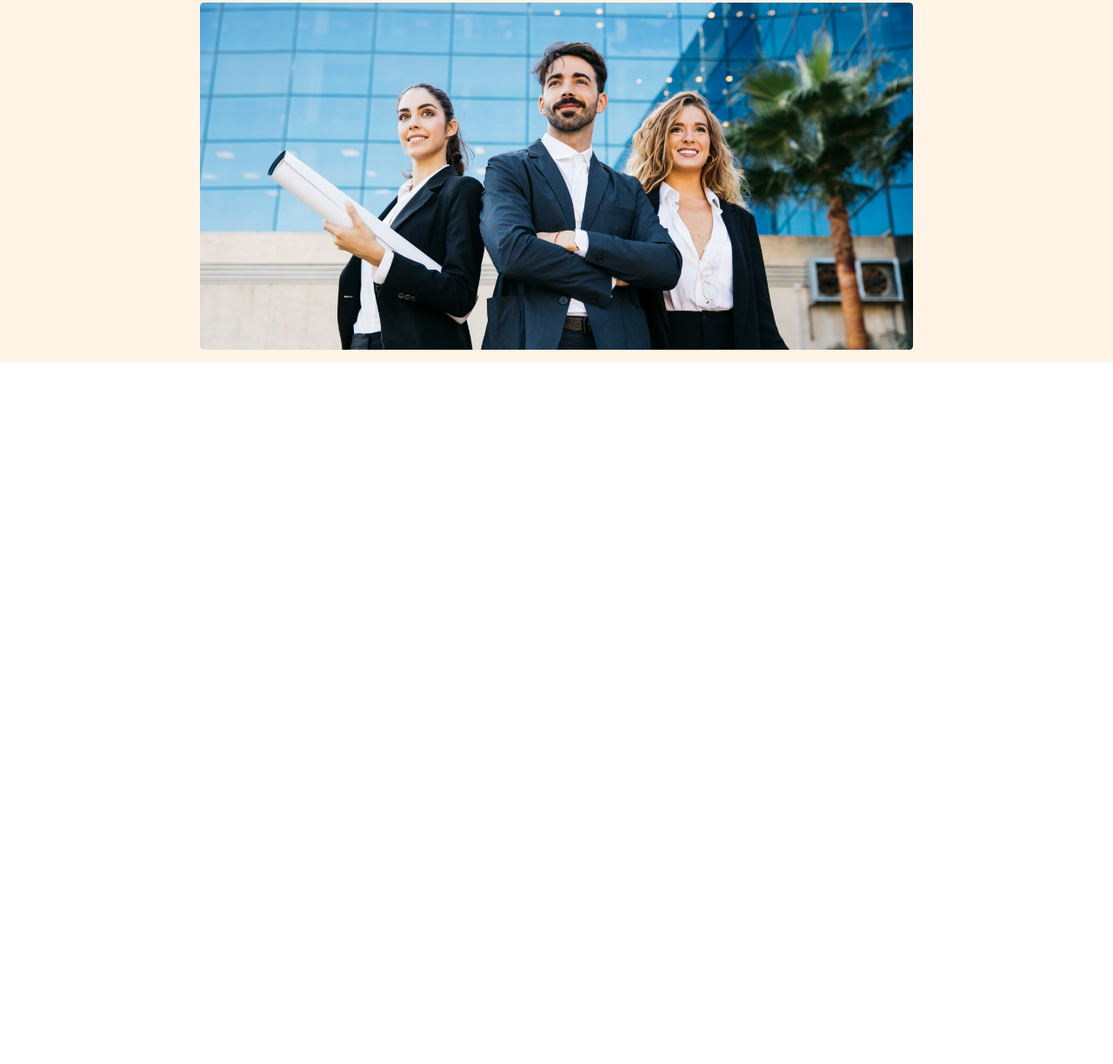
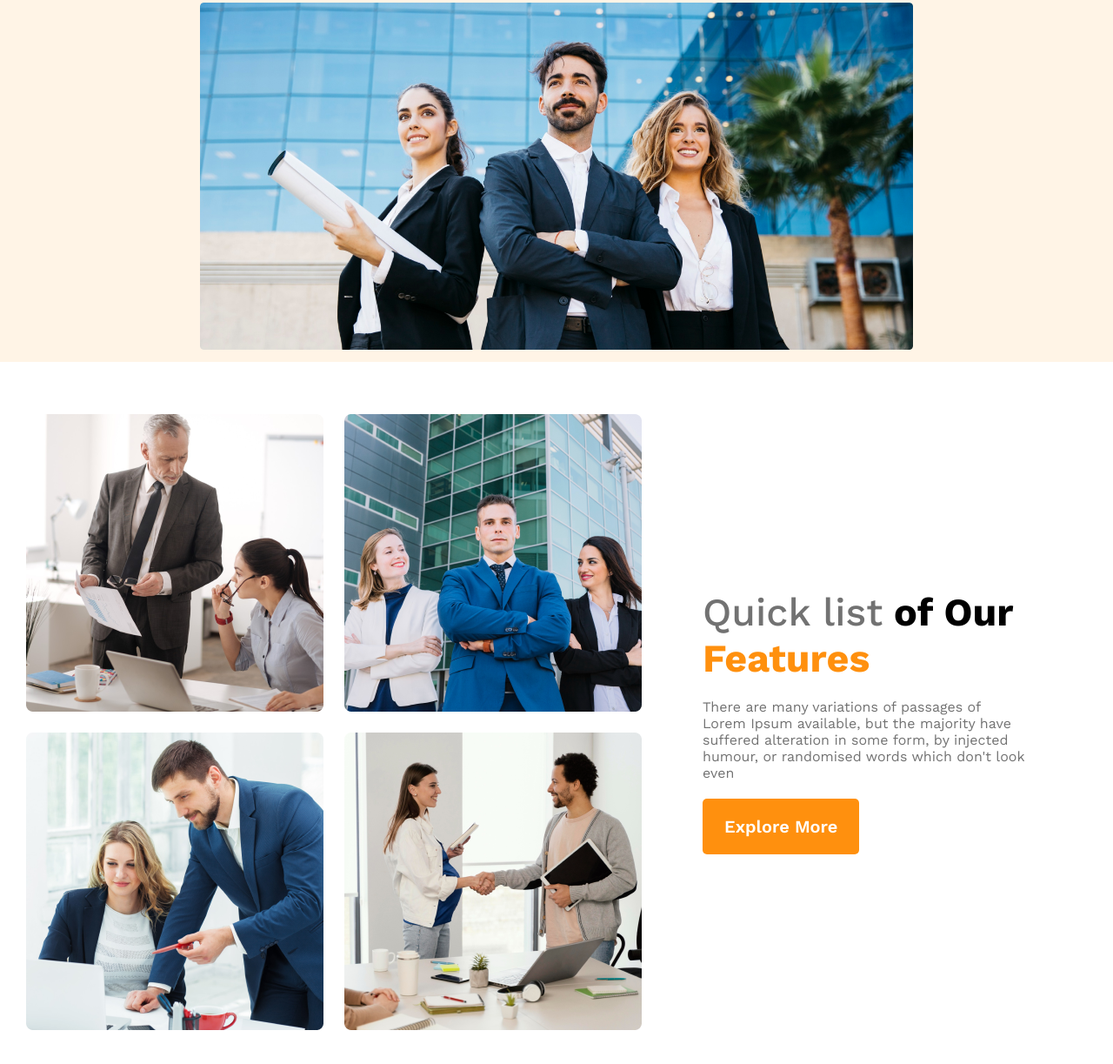
Before and after one commit to Shadman352126/g3-Architect, a plain HTML site: page index.html in a window 1280 px wide. Shown: the part 379-1602 px from the top of the page at 87% size. Before the commit the page ends 800 px from the top, so only its background shows below. Drawn offline with nearby package versions, Linux system fonts and the light colour scheme.

Commit message:
teams section added

```diff
--- a/css/style.css
+++ b/css/style.css
@@ -88,3 +88,36 @@ nav li a {
     flex-direction: column;
   }
 }
+main {
+  max-width: 1440px;
+  margin: 0 auto;
+}
+.teams-container {
+  display: flex;
+  align-items: center;
+  padding: 60px 30px;
+}
+.teams-image {
+  display: grid;
+  grid-template-columns: repeat(2, 1fr);
+  gap: 1.5rem;
+}
+.teams-content {
+  padding: 0 70px;
+}
+.teams-title {
+  font-size: 2.8rem;
+  font-weight: 700;
+}
+.ql {
+  color: #727272;
+  font-weight: 500;
+}
+.feature {
+  color: #ff900e;
+}
+.teams-description {
+  font-size: 1rem;
+  padding: 20px 0px;
+  color: #727272;
+}
--- a/index.html
+++ b/index.html
@@ -34,5 +34,29 @@
         <img src="images/banner.png" alt="" />
       </div>
     </header>
+    <main>
+      <!-- teams section -->
+      <section class="teams-container">
+        <div class="teams-image">
+          <img src="images/team1.png" alt="" />
+          <img src="images/team2.png" alt="" />
+          <img src="images/team3.png" alt="" />
+          <img src="images/team4.png" alt="" />
+        </div>
+        <div class="teams-content">
+          <h3 class="teams-title">
+            <span class="ql">Quick list</span> <span>of Our</span><br />
+            <span class="feature">Features</span>
+          </h3>
+          <p class="teams-description">
+            There are many variations of passages of Lorem Ipsum available, but
+            the majority have suffered alteration in some form, by injected
+            humour, or randomised words which don't look even
+          </p>
+          <button class="btn">Explore More</button>
+        </div>
+      </section>
+    </main>
+    <footer></footer>
   </body>
 </html>
```
